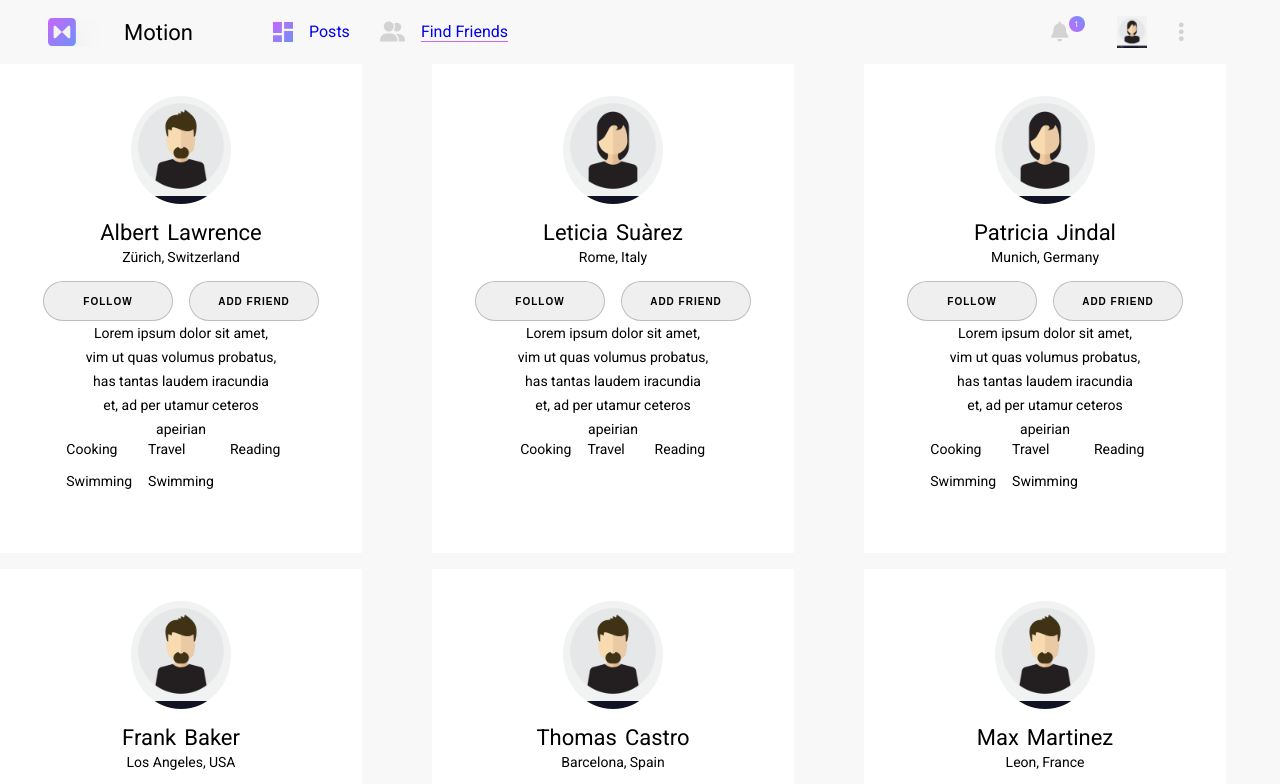
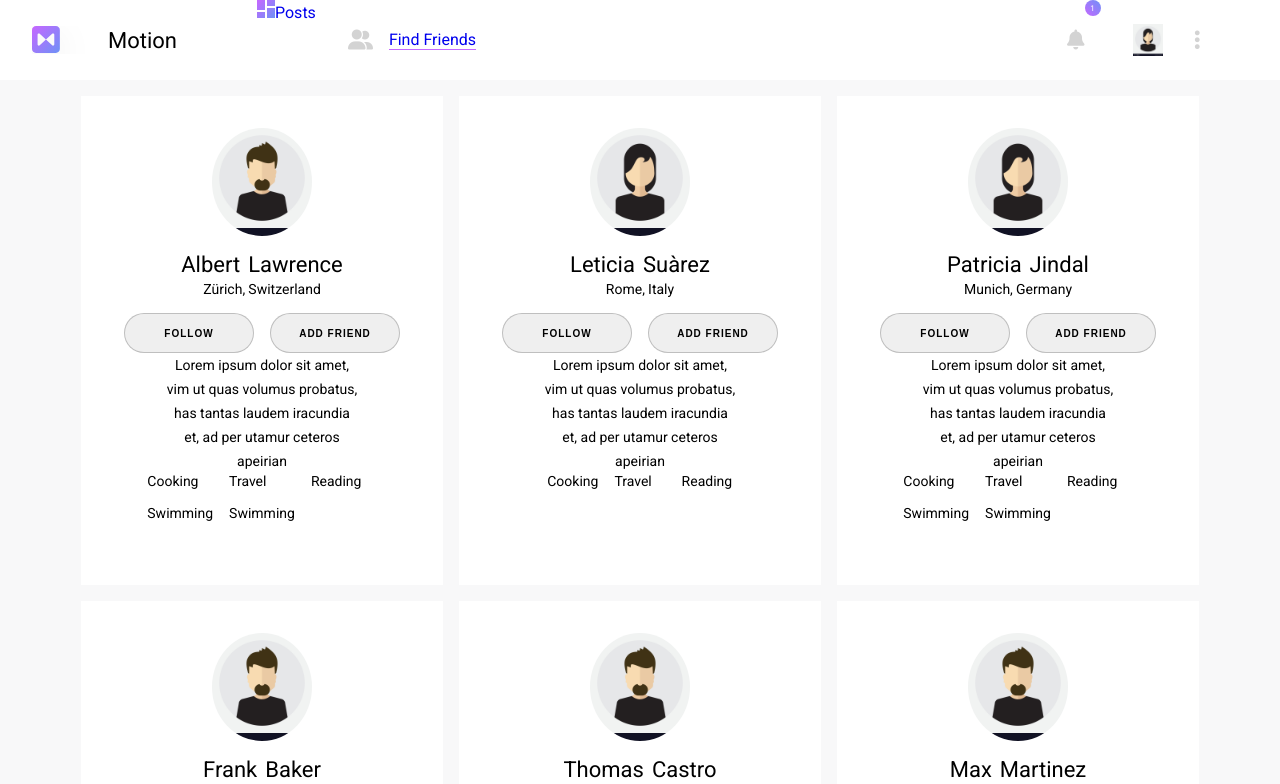
Before and after one commit to stefguler/My-Social-Platform, a React (Create React App) app: page /findfriends in a window 1280 px wide. Shown: the top 784 px of the page. Built offline with nearby package versions, Linux system fonts and the light colour scheme.

Commit message:
small udpates in friends container

```diff
--- a/src/App.css
+++ b/src/App.css
@@ -10,7 +10,7 @@
 }
 
 #root {
-
   min-height: 100vh;
+  min-width: 100vw;
   background-color: #F8F8F9;
 }
--- a/src/App.js
+++ b/src/App.js
@@ -1,14 +1,23 @@
+import { Fragment } from 'react';
 import './App.css';
-
+import styled from 'styled-components';
 import PageLeft from './components/PageLeft/PageLeft';
 import Page1 from './components/PagesRight/Page1/Page1';
 
+const SignInContainer = styled.div`
+  display: flex;
+  min-height: 100vh;
+  min-width: 100vw;
+`
+
 function App() {
   return (
-    <div className="App-container">
-      <PageLeft/>
-      <Page1/>
-    </div>
+    <Fragment>
+      <SignInContainer>
+        <PageLeft/>
+        <Page1/>
+        </SignInContainer>
+    </Fragment>
   );
 }
 
--- a/src/components/FindFriends/FindFriends.js
+++ b/src/components/FindFriends/FindFriends.js
@@ -4,13 +4,18 @@ import Header from "../Header";
 
 const UserCardContainer = styled.div`
     display: grid;
-    grid-template-columns: repeat(3, 1fr);
+    width: 50%;
+    align-items: center;
+    justify-content: center;
+    grid-template-columns: minmax(auto, 23rem) 1fr 1fr;
     font-family: 'Luckiest Guy', cursive;
     font-family: 'Roboto', sans-serif;
     font-weight: 400;
     gap: 1rem 1rem;
-    padding: 1rem auto;
+    padding: 1rem;
+    margin: 0 auto;
 `
+
 const UserCard = styled.div`
     /* margin-top: 1rem; */
     display: flex;
--- a/src/components/Header/Header.js
+++ b/src/components/Header/Header.js
@@ -1,12 +1,12 @@
 import styled from 'styled-components';
-import { useState } from 'react';
 import { useNavigate } from 'react-router-dom';
 import Navigation from './Navigation/Navigation'
 import Dropdown from './Dropdown/Dropdown';
 
 const HeaderContainer = styled.header`
-    padding: 1rem;
+    background: white;
     display: flex;
+    height: 80px;
     width: 100%;
     justify-content: space-between;
     font-family: 'Luckiest Guy', cursive;
--- a/src/components/Header/Navigation/Navigation.js
+++ b/src/components/Header/Navigation/Navigation.js
@@ -4,6 +4,7 @@ import styled from 'styled-components';
 
 const NavComponent = styled.nav`
     display: flex;
+    min-height: 100%;
 `
 
 const UlComponent = styled.ul`
@@ -24,23 +25,33 @@ const LIComponent = styled.li`
     }
 `
 
+const NavigationContainer = styled.div`
+    display: flex;
+    min-width: 100%;
+    min-height: 100%;
+    gap: 1rem;
+    align-items: center;
+
+`
+
 export default function NavList() {
 
     return (
         <NavComponent>
             <UlComponent>
                 <LIComponent>
-                    <img src='Grouplogo_posts.svg' with='50'></img>
                     <NavLink
                         to="/posts"
                         style={({ isActive }) => ({
                             borderBottom: isActive ? '1px #C468FF solid' : 'none',
                            })}
                     >
+                        <img src='Grouplogo_posts.svg' with='50'></img>
                         Posts
                     </NavLink>
                 </LIComponent>
                 <LIComponent>
+                    <NavigationContainer>
                     <i class="fa-solid fa-user-group"></i>
                     <NavLink
                         to="/findFriends"
@@ -50,6 +61,7 @@ export default function NavList() {
                     >
                         Find Friends
                     </NavLink>
+                    </NavigationContainer>
                 </LIComponent>
             </UlComponent>
         </NavComponent>
```
